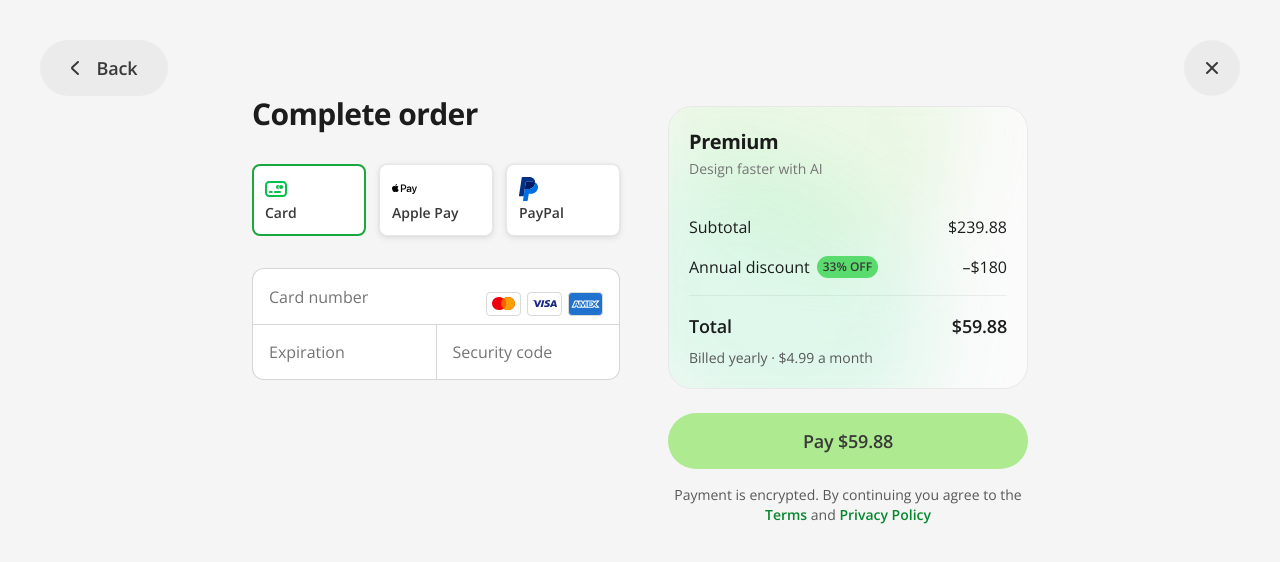
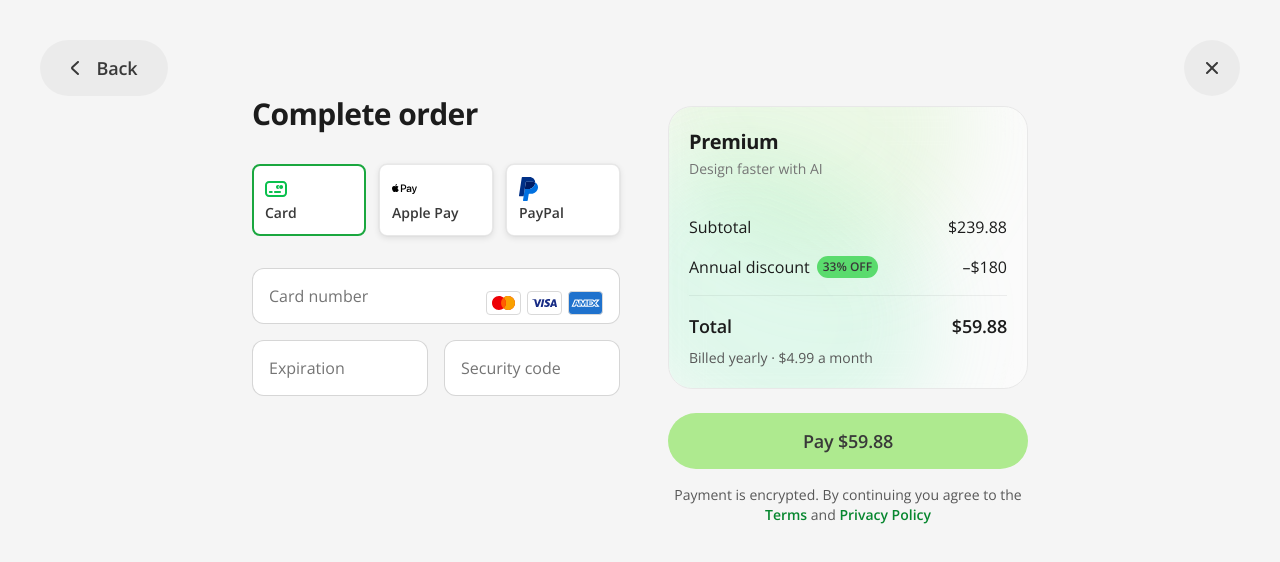
Before and after one commit to olgaworoshilowa-ux/check-out, a React (Vite) app: page / in a window 1280 px wide. Both pictures are taken after a click on the button 1212 px from the left and 44 px from the top of the page. Shown: the top 562 px of the page. Built offline with nearby package versions, Linux system fonts and the light colour scheme.

Commit message:
Checkout / upgrade plan prototype

```diff
--- a/src/Checkout.css
+++ b/src/Checkout.css
@@ -242,9 +242,7 @@
 }
 
 .field--floating .field__control:focus-within .field__label,
-.field--floating.field--filled .field__label,
-.card-group__cell.field--floating:focus-within .field__label,
-.card-group__cell.field--filled .field__label {
+.field--floating.field--filled .field__label {
   top: 8px;
   transform: none;
   font-size: 12px;
@@ -257,56 +255,6 @@
   border-color: var(--primary-fill-beta);
   outline: none;
   box-shadow: 0 0 0 1px var(--primary-fill-beta);
-}
-
-/* Stripe condensed card block */
-.card-group {
-  margin-bottom: 16px;
-}
-
-.card-group .field {
-  margin-bottom: 0;
-}
-
-.card-group .field__control {
-  border-radius: 12px 12px 0 0;
-  border-bottom: none;
-}
-
-.card-group .field__control:focus-within {
-  z-index: 1;
-}
-
-.card-group__row {
-  display: flex;
-}
-
-.card-group__cell {
-  position: relative;
-  flex: 1;
-  min-width: 0;
-  display: flex;
-  align-items: center;
-  background: #fff;
-  border: 1px solid var(--neutral-border-beta);
-  padding: 22px 16px 8px;
-  min-height: 56px;
-  transition: border-color 0.15s ease, box-shadow 0.15s ease;
-}
-
-.card-group__cell:first-child {
-  border-radius: 0 0 0 12px;
-  border-right: none;
-}
-
-.card-group__cell:last-child {
-  border-radius: 0 0 12px 0;
-}
-
-.card-group__cell:focus-within {
-  border-color: var(--primary-fill-beta);
-  box-shadow: 0 0 0 1px var(--primary-fill-beta);
-  z-index: 1;
 }
 
 .field__input {
@@ -331,8 +279,7 @@
   transition: opacity 0.15s ease;
 }
 
-.field__control:focus-within .field__input::placeholder,
-.card-group__cell:focus-within .field__input::placeholder {
+.field__control:focus-within .field__input::placeholder {
   opacity: 1;
 }
 
--- a/src/Checkout.tsx
+++ b/src/Checkout.tsx
@@ -236,7 +236,7 @@ export default function Checkout({
           </div>
 
           {paymentMethod === 'card' ? (
-            <div className="card-group">
+            <>
               <Field label="Card number" filled={cardNumber.length > 0}>
                 <input
                   className="field__input"
@@ -261,10 +261,8 @@ export default function Checkout({
                 </div>
               </Field>
 
-              <div className="card-group__row">
-                <label
-                  className={`card-group__cell field--floating${expiration ? ' field--filled' : ''}`}
-                >
+              <div className="field-row">
+                <Field label="Expiration" filled={expiration.length > 0}>
                   <input
                     className="field__input"
                     inputMode="numeric"
@@ -273,11 +271,8 @@ export default function Checkout({
                     value={expiration}
                     onChange={(e) => setExpiration(formatExpiry(e.target.value))}
                   />
-                  <span className="field__label">Expiration</span>
-                </label>
-                <label
-                  className={`card-group__cell field--floating${cvc ? ' field--filled' : ''}`}
-                >
+                </Field>
+                <Field label="Security code" filled={cvc.length > 0}>
                   <input
                     className="field__input"
                     inputMode="numeric"
@@ -287,10 +282,9 @@ export default function Checkout({
                     value={cvc}
                     onChange={(e) => setCvc(digitsOnly(e.target.value).slice(0, 4))}
                   />
-                  <span className="field__label">Security code</span>
-                </label>
+                </Field>
               </div>
-            </div>
+            </>
           ) : paymentMethod === 'paypal' ? (
             <div className="redirect-card reveal">
               <p className="redirect-card__title">PayPal selected.</p>
```
